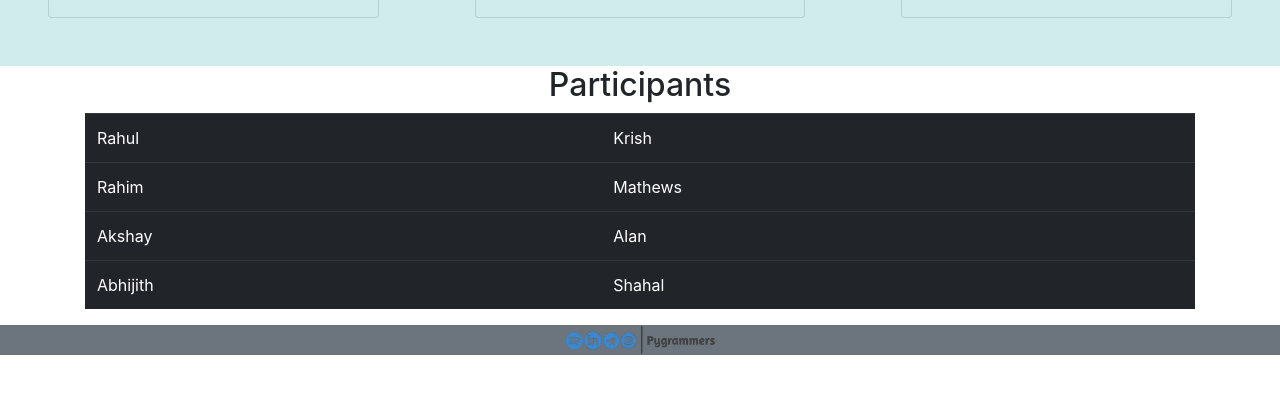
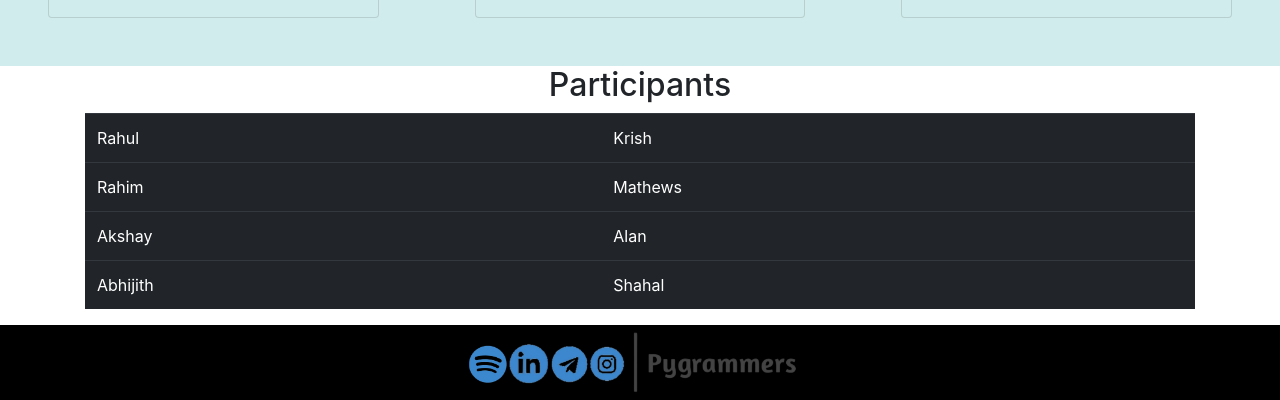
Before and after one commit to muhammedmidlajtv/samplewesbite, a plain HTML site: page index.html in a window 1280 px wide. Shown: the part 1907-2307 px from the top of the page. Before the commit the page ends 2262 px from the top, so only its background shows below. Drawn offline with nearby package versions, Linux system fonts and the light colour scheme.

Commit message:
Update index.html

```diff
--- a/index.html
+++ b/index.html
@@ -225,22 +225,13 @@
 </div>
 
 
-
-<footer class="bg-secondary" >
-    <div class="container">
-        <div class="row" >
-            <div class="col-md-12" style="height: 30px;
-            width: 100px;
-            display: flex;
-            justify-content: center;">
-                <img src="footer.png" >
-            </div>
-
-        </div>
+<footer class="text-center" align="center" style="background-color: rgb(0, 0, 0);">
+  <a class="navbar-brand" href="#">
+      <img src="footer.png" alt="Logo" style="width: 30%;">
+  </a>
+</footer>
 
 
-
-  </footer>
 
     <script src="https://code.jquery.com/jquery-3.2.1.slim.min.js" integrity="sha384-KJ3o2DKtIkvYIK3UENzmM7KCkRr/rE9/Qpg6aAZGJwFDMVNA/GpGFF93hXpG5KkN" crossorigin="anonymous"></script>
     <script src="https://cdn.jsdelivr.net/npm/popper.js@1.12.9/dist/umd/popper.min.js" integrity="sha384-ApNbgh9B+Y1QKtv3Rn7W3mgPxhU9K/ScQsAP7hUibX39j7fakFPskvXusvfa0b4Q" crossorigin="anonymous"></script>
```
